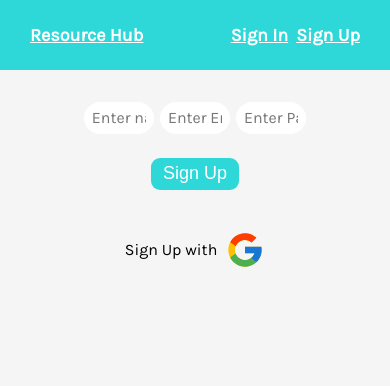
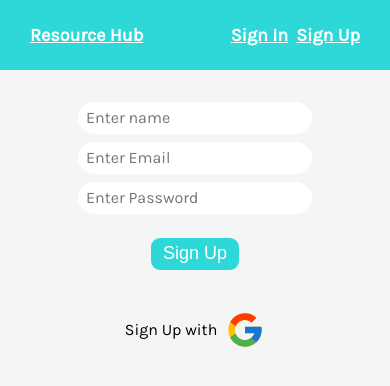
Before and after one commit to asamaiya00/feedback, a React (Create React App) app: page /sign-up in a window 390 px wide. Shown: the top 386 px of the page. Built offline with nearby package versions, Linux system fonts and the light colour scheme; no server answers.

Commit message:
fix: responsiveness

```diff
--- a/src/App.css
+++ b/src/App.css
@@ -94,6 +94,10 @@ form {
   justify-content: space-between;
 }
 
+#form-container > #name {
+  width: 33%;
+}
+
 input,
 textarea {
   background: #ffffff;
@@ -105,7 +109,7 @@ textarea {
   box-shadow: rgba(0, 0, 0, 0.11);
   border-radius: 1rem;
   padding: 0 0.5rem;
-  min-height: 1.5rem;
+  min-height: 2rem;
 }
 
 [type="radio"] {
@@ -129,14 +133,14 @@ label {
   color: rgb(180, 180, 180);
 }
 .delete {
-  right: 3%;
+  right: 1.5rem;
 }
 .delete:hover {
   color: red;
 }
 
 .edit {
-  right: 6%;
+  right: 3rem;
 }
 .edit:hover {
   color: black;
@@ -193,3 +197,34 @@ label {
     transform: rotate(360deg);
   }
 }
+
+@media screen and (max-width: 750px) {
+  #name,
+  #email,
+  #password {
+    width: 100%;
+  }
+  #form-container > #name {
+    width: 50%;
+  }
+  .edit {
+    right: 2.75rem;
+  }
+  #submit {
+    margin: 1rem 20%;
+  }
+}
+@media screen and (max-width: 500px) {
+  .card > h4 {
+    width: 70%;
+  }
+  #form-container {
+    flex-direction: column;
+  }
+  #form-container > #name {
+    width: 100%;
+  }
+  #submit {
+    margin: 1rem 0;
+  }
+}
--- a/src/components/ResourceForm.jsx
+++ b/src/components/ResourceForm.jsx
@@ -48,7 +48,6 @@ const ResourceForm = () => {
           placeholder="Name"
           value={formData.name}
           onChange={handleFormChange}
-          style={{ width: "30%" }}
           minLength={4}
           maxLength={32}
           required
```
Also changed, not shown: 1 other file (tests, documents, lock files or other folders).
